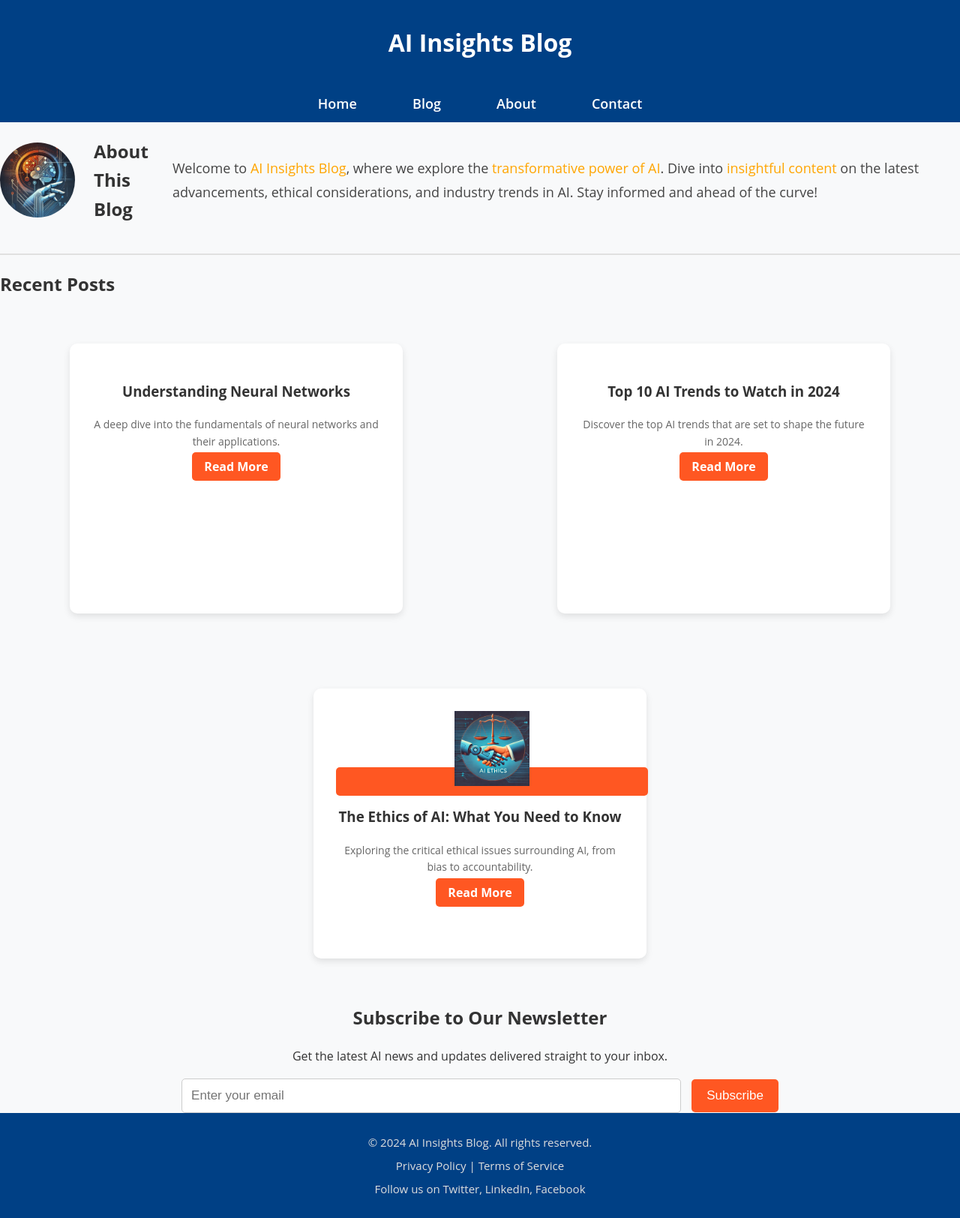
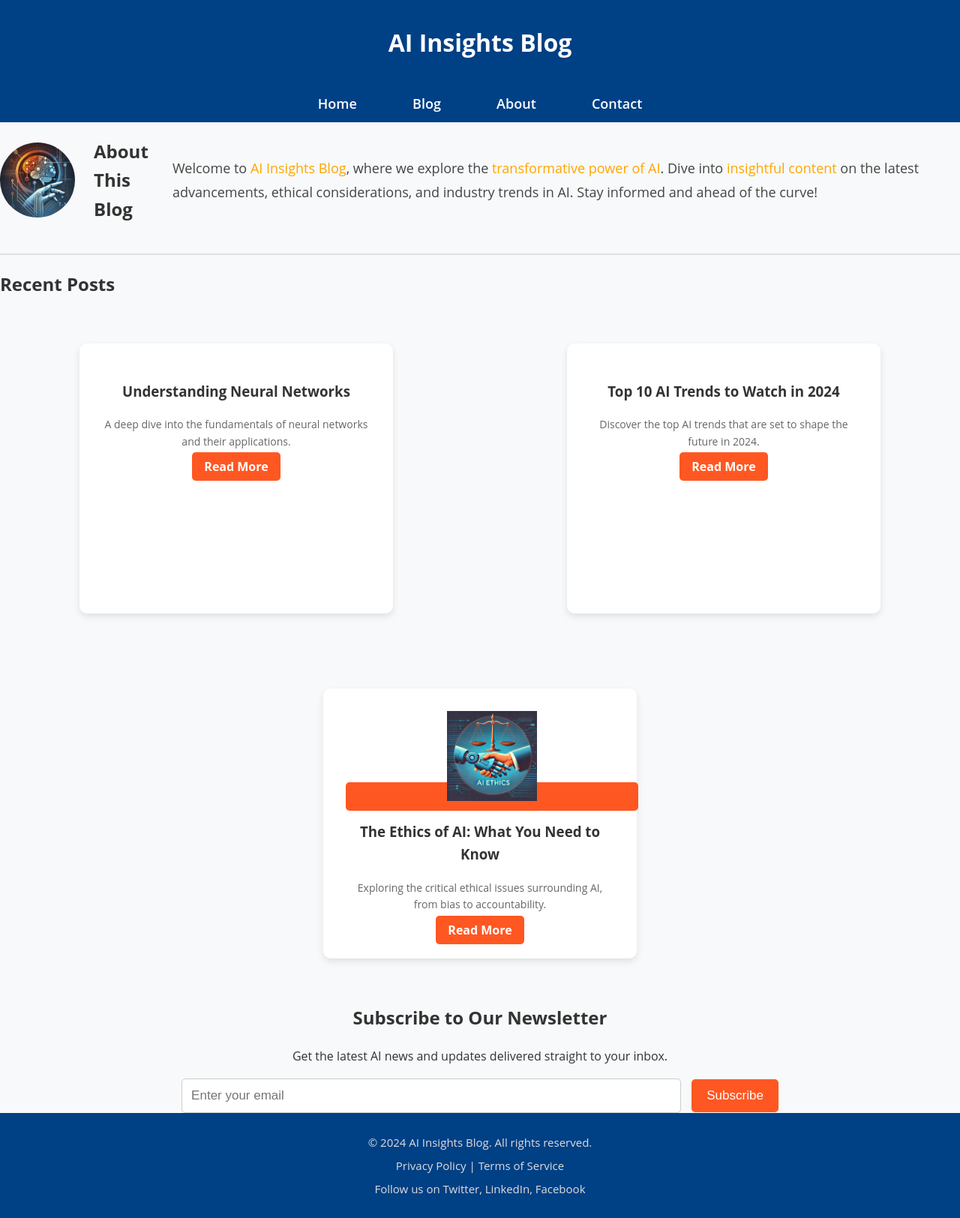
Before and after one commit to tomsonius/tomsonius.github.io, a Jekyll site: the page built from index.html, in a window 1280 px wide. Shown: the whole page at 75% size. Built offline with Jekyll 4.4.1, drawn with Linux system fonts in a browser that asks for light colours.

Commit message:
Update main.css

```diff
--- a/assets/css/main.css
+++ b/assets/css/main.css
@@ -54,7 +54,7 @@
 
 /* Container */
 .container {
-    width: 85%;
+    width: 90%; /* Increased to allow more content without overflow */
     margin: auto;
     padding: 20px 0;
 }
@@ -108,7 +108,7 @@
 .post-grid {
     display: flex;
     gap: 20px;
-    justify-content: space-between;
+    justify-content: space-around; /* Ensure space is evenly distributed */
     flex-wrap: wrap;
 }
 
@@ -118,15 +118,15 @@
     border-radius: 10px;
     box-shadow: 0 4px 10px rgba(0, 0, 0, 0.1);
     transition: transform 0.3s ease, box-shadow 0.3s ease;
-    width: 30%; /* Reducing width */
+    width: 28%; /* Reduced width to fit three posts at full size */
     text-align: center;
-    height: 300px; /* Reduce the height for a more compact display */
+    height: 300px; /* Compact the height of each post */
 }
 
 .post img {
     width: 100%;
     max-width: 100%;
-    max-height: 100px; /* Limit the image height */
+    max-height: 120px; /* Limited image height for better fit */
     object-fit: contain;
     border-radius: 10px;
     transition: transform 0.3s ease;
@@ -294,7 +294,7 @@
     }
 
     .post-grid {
-        display: block; /* Stack posts vertically on mobile */
+        display: block;
     }
 
     .post {
@@ -330,7 +330,6 @@
         width: 100%;
     }
 
-    /* Adjust font size for mobile devices */
     body {
         font-size: 14px;
     }
```
